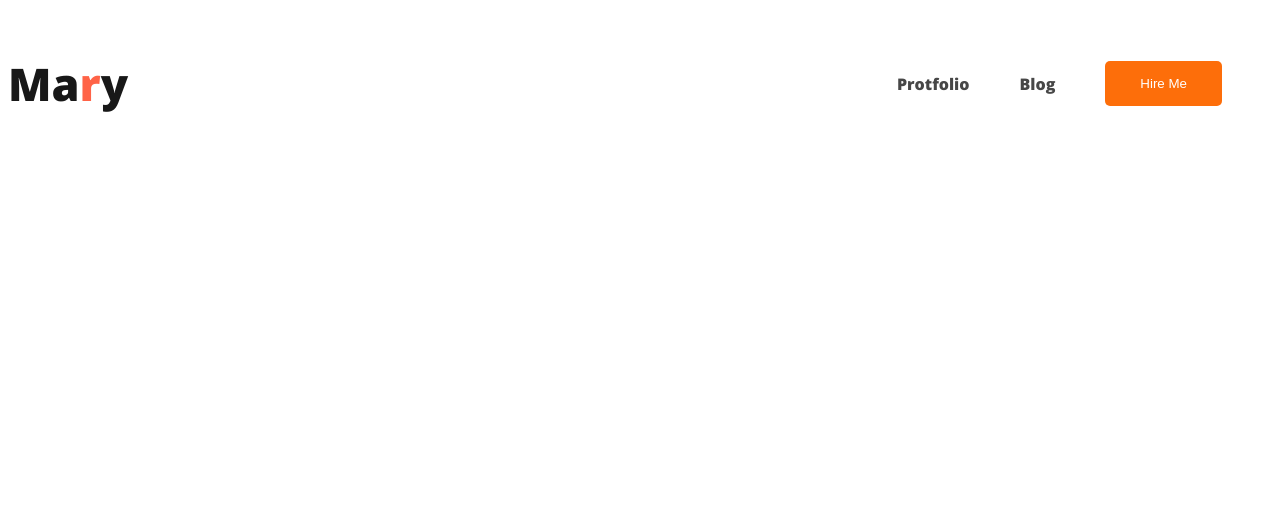
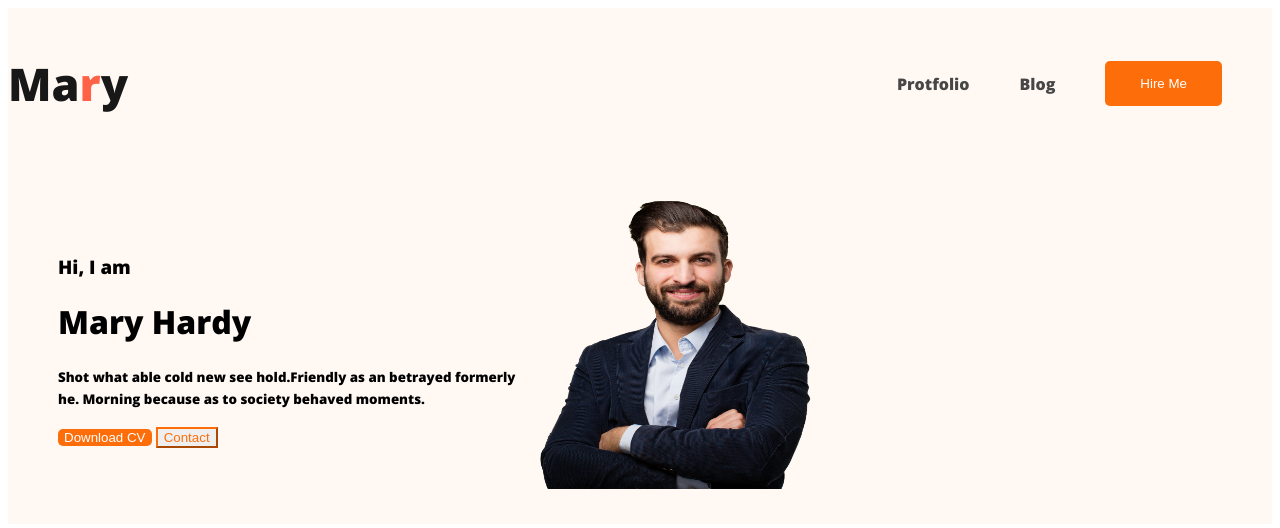
Before and after one commit to FaizaBinteAmir/prot-repo, a plain HTML site: page index.html in a window 1280 px wide. Drawn offline with nearby package versions, Linux system fonts and the light colour scheme.

Commit message:
my thrid commit

```diff
--- a/index.html
+++ b/index.html
@@ -10,7 +10,7 @@
     <title>Document</title>
 </head>
 <body>
-    <header>
+    <header class="header">
         <nav>
             <h3 class="nav-title">Ma<span class="color">r</span>y</h3>
             <ul>
@@ -19,6 +19,16 @@
                 <li><button class="primary">Hire Me</button></li>
             </ul>
         </nav>
+        <div class="banner">
+            <div> <h3 class="banner-greeting">Hi, I am</h3>
+            <h1 class="banner-title">Mary Hardy</h1>
+        <p><small>Shot what able cold new see hold.Friendly as an betrayed formerly <br>he. Morning because as to society behaved moments.</small></p>
+        <button class="btn1">Download CV</button>
+        <button class="btn2">Contact</button>
+
+    </div>
+    <div><img class="bimg" src="images/hardy.png" alt=""></div>
+        </div>
     </header>
 </body>
 </html>
--- a/style.css
+++ b/style.css
@@ -36,3 +36,26 @@ nav a{
     border: none;
     padding: 15px 35px;
 }
+.header{
+    background-color: #fff8f3;
+}
+.banner{
+    padding: 30px 30px 30px 150px;
+    padding-left: 50px;
+    display: flex;
+    align-items: center;
+}
+.btn1{
+    background-color: #FD6E0A;
+    color: white;
+    border-radius: 5px;
+    border: none;
+}
+.btn2{
+    color: #FD6E0A;
+    border-color: #FD6E0A;
+}
+.bimg{
+    width: 300px;
+    height: 300px;
+}
```
Also changed, not shown: images/developer.png (added), images/hardy.png (added), images/header_bg.png (added), images/icons/facebook.png (added), images/icons/insta.png (added), images/icons/js.png (added), images/icons/mongo.png (added), images/icons/nodejs.png (added), images/icons/react.png (added), images/icons/twitter.png (added).
